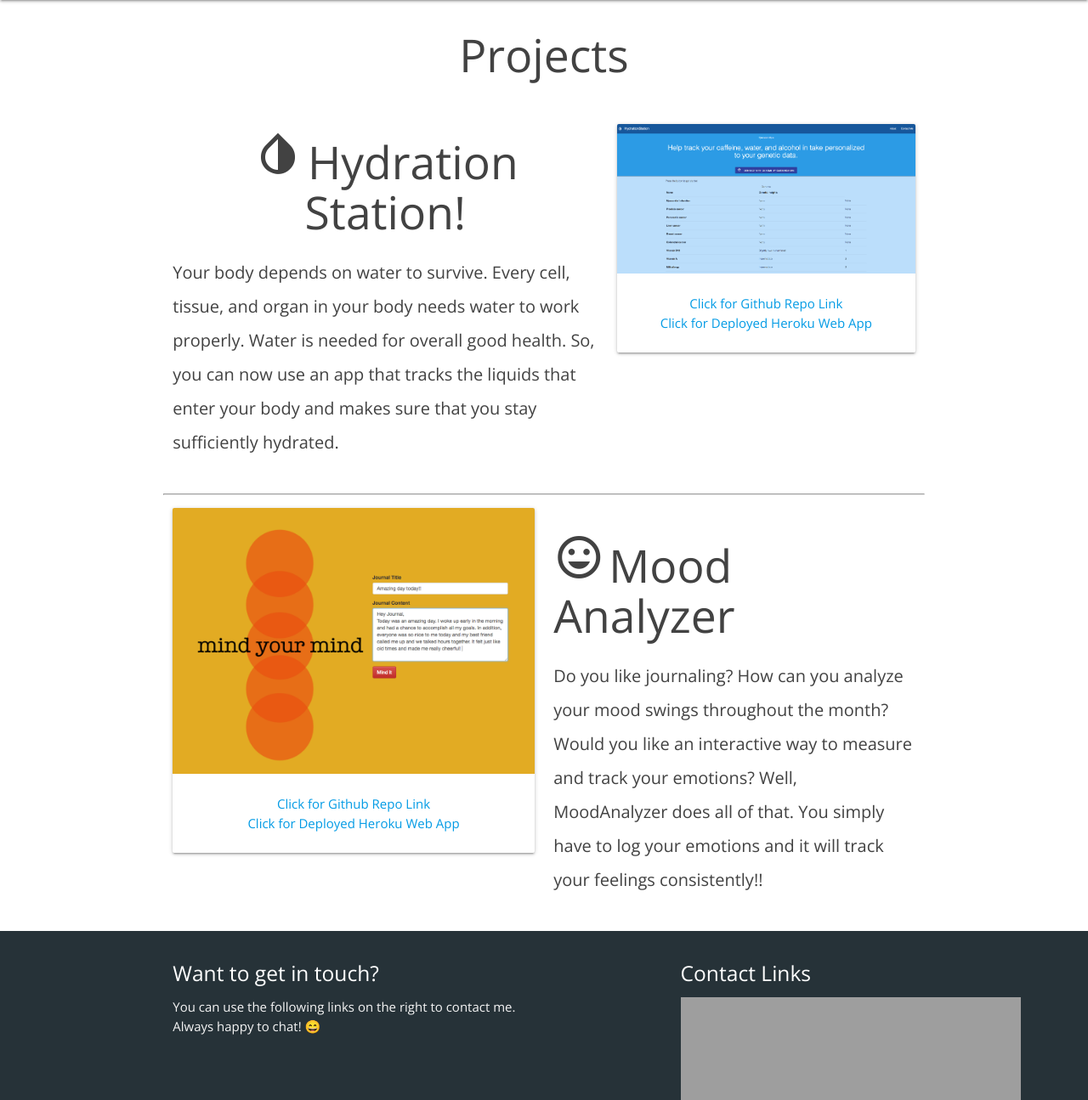
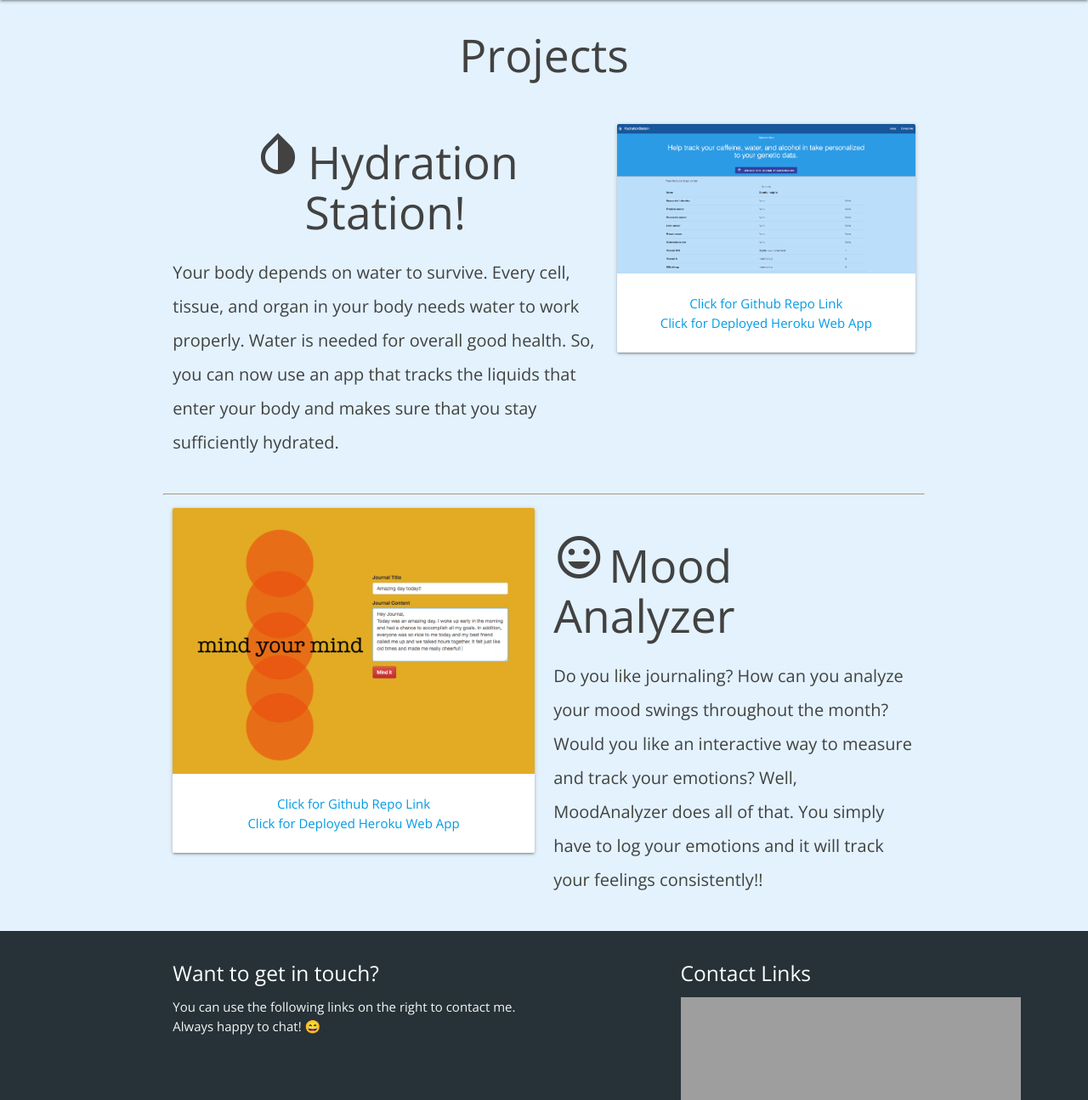
Before and after one commit to prudentprogrammer/My-Personal-Website, a Flask app: page /projects in a window 1280 px wide. Shown: the part 64-1359 px from the top of the page at 85% size. Run offline with Flask 2, Linux system fonts and the light colour scheme; some libraries are stand-ins or nearby versions; grey boxes are pictures that could not be loaded.

Commit message:
Changed background color for projects page

```diff
--- a/static/css/projects.css
+++ b/static/css/projects.css
@@ -1,3 +1,8 @@
+body {
+  background-color: #e3f2fd;
+}
+
+
 .project-description {
   font-size: 20px;
   font-weight: 300;
@@ -17,7 +22,3 @@
   margin-bottom: 0;
   padding-right: 5px;
 }
-
-/* .project-title {
-  margin-bottom: 10px;
-} */
```
